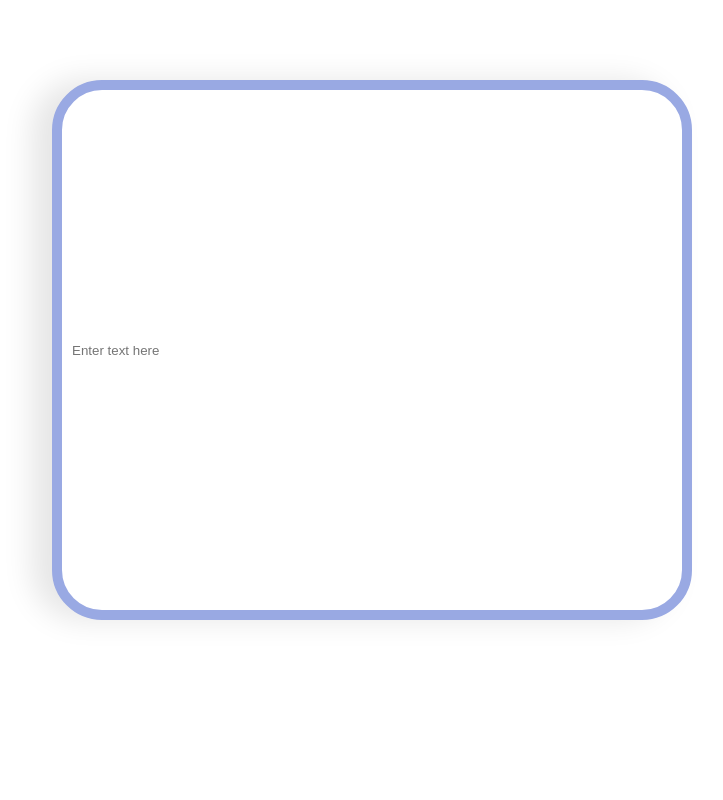
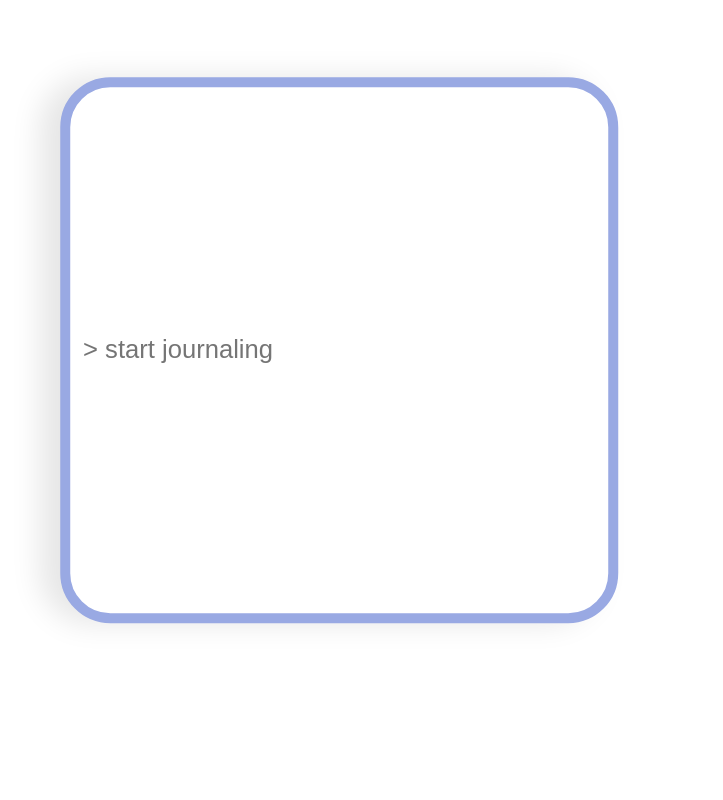
Before and after one commit to ukhan1219/mend, a PHP site: page /pages/dashboard.html in a window 1280 px wide. Shown: the part 50-850 px from the top of the page, without its empty margins (524-1247 px from the left). Run offline with PHP 8.4, Linux system fonts and the light colour scheme; some libraries are stand-ins or nearby versions.

Commit message:
dashboard page start

```diff
--- a/pages/dashboard.css
+++ b/pages/dashboard.css
@@ -39,14 +39,16 @@
   }
 
   .textbox {
-    padding: 10px;
+    padding: 1vw;;
     border: 10px solid #99A9E3;
     border-radius: 50px;
     box-shadow: -20px 0px 30px rgba(0, 0, 0, 0.1);
-    width: 600px;
     height: 500px;
     position:absolute;
     top: 50%;
     left: 50%;
     transform: translate(-10%, -50%);
+    font-size: 2vw;
+    width: 40vw;
+
   }
--- a/pages/dashboard.html
+++ b/pages/dashboard.html
@@ -9,13 +9,13 @@
 </head>
 <body>
   <nav class="navbar">
-    <img src="./images/mend-text-white.png" class="mend-logo" alt="Mend Logo">
+    <img src="../images/mend-text-white.png" class="mend-logo" alt="Mend Logo">
     <button class="hamburger-menu">
         <i class="fas fa-bars" style="color: #FAFAFD;"></i>
     </button>
   </nav>
   <div class="container">
-    <input type="text" class="textbox" placeholder="Enter text here">
+    <input type="text" class="textbox" placeholder="> start journaling">
   </div>
 </body>
 </html>
```
